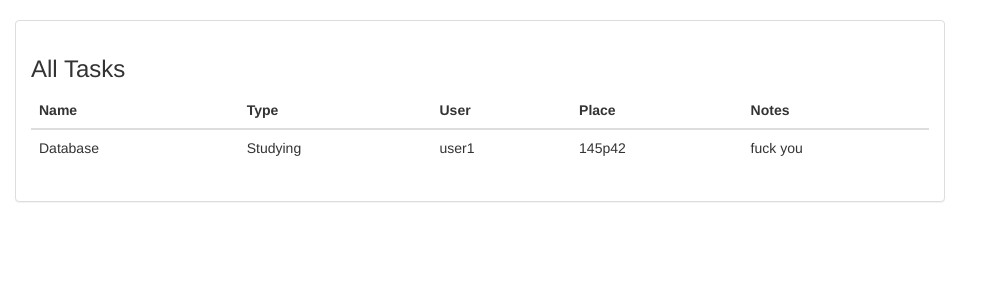
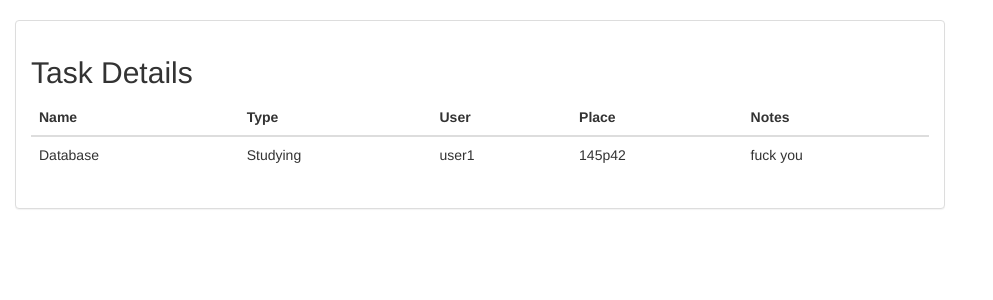
Before and after one commit to TFotakis-ECE-TUC-Projects/2017-Taskee, a Django app: page /1/ in a window 1280 px wide. Shown: the part 52-352 px from the top of the page, without its empty margins (0-993 px from the left). Run offline with Django 3.2, Linux system fonts and the light colour scheme; data comes from the database, SQL or seed files in the repository; both versions use the stored data as it was after the commit; some libraries are stand-ins or nearby versions.

Commit message:
"all tasks" --> "Task Details"

```diff
--- a/templates/taskmanager/taskDetail.html
+++ b/templates/taskmanager/taskDetail.html
@@ -18,7 +18,7 @@
             <div class="panel panel-default">
                 <div class="panel-body">
 
-                    <h3>All Tasks</h3>
+                    <h2>Task Details</h2>
 
                     {% if error_message %}
                         <p><strong>{{ error_message }}</strong></p>
```
Also changed, not shown: db.sqlite3.
